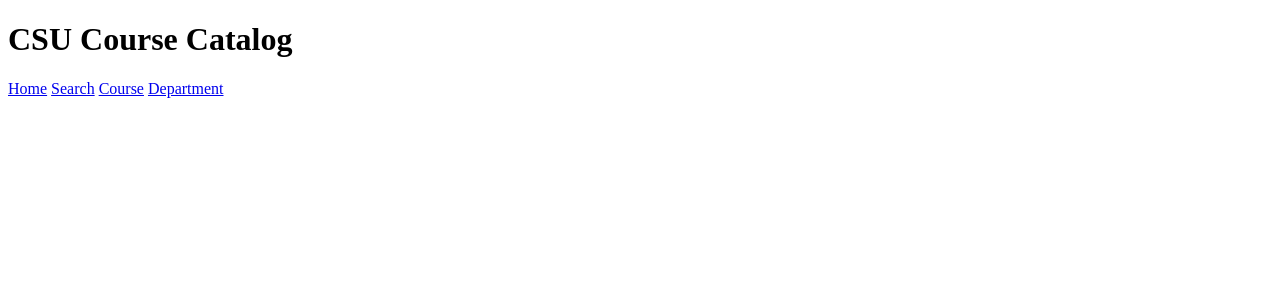
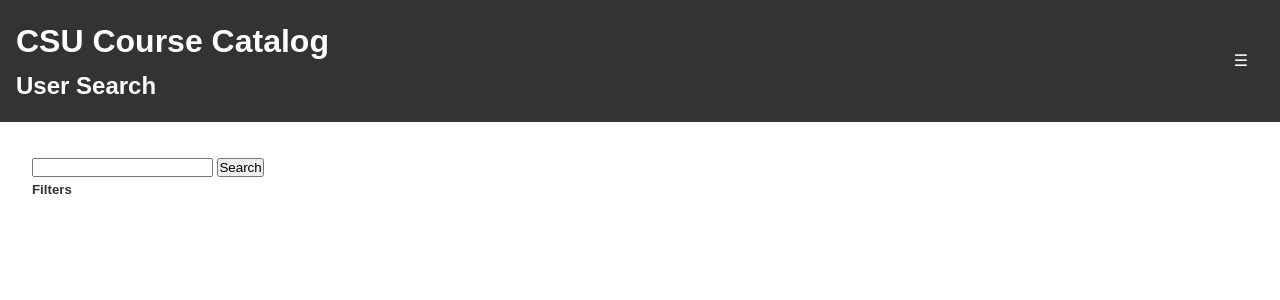
Before and after one commit to nthntbr/CourseCatalog, a Flask app: page /search in a window 1280 px wide. Shown: the top 300 px of the page. Run offline with Flask 3, Linux system fonts and the light colour scheme.

Commit message:
search html+css update

```diff
--- /dev/null
+++ b/static/search.css
@@ -0,0 +1,104 @@
+* {
+    margin: 0;
+    padding: 0;
+    box-sizing: border-box;
+}
+
+body {
+    font-family: Arial, sans-serif;
+    line-height: 1.6;
+    color: #333;
+}
+
+.header {
+    background-color: #333;
+    padding: 1rem;
+    display: flex;
+    justify-content: space-between;
+    align-items: center;
+    position: sticky;
+    top: 0;
+    z-index: 1000;
+}
+
+.header__titles {
+    text-align: left;
+}
+
+.header__title, .header__subtitle {
+    color: #fff;
+    margin-bottom: 0;
+}
+
+.menu {
+    position: relative;
+}
+
+.menu__button {
+    background-color: #333;
+    color: #fff;
+    padding: 0.5rem 1rem;
+    font-size: 16px;
+    border: none;
+    cursor: pointer;
+}
+
+.menu__options {
+    display: none;
+    position: absolute;
+    background-color: #fafafa;
+    box-shadow: 0 1px 5px rgba(0, 0, 0, 0.1);
+    list-style-type: none;
+    right: 0;
+}
+
+.menu__options a {
+    color: #333;
+    padding: 0.75rem 1rem;
+    display: block;
+    font-size: 16px;
+    text-decoration: none;
+}
+
+.menu__options a:hover {
+    background-color: #dbdbdb;
+}
+
+.menu:hover .menu__options {
+    display: block;
+}
+
+.menu:hover .menu__button {
+    background-color: #4d4d4d;
+}
+
+.content {
+    padding: 2rem;
+}
+
+
+.content ul {
+    list-style-type: none;
+}
+
+.course {
+    background-color: #f1f1f1;
+    padding: 1rem;
+    margin-bottom: 1rem;
+    border-radius: 4px;
+    box-shadow: 0 1px 2px rgba(0, 0, 0, 0.1);
+}
+
+.course__header {
+    font-size: 18px;
+    font-weight: bold;
+    margin-bottom: 0.5rem;
+}
+
+.course__detail {
+    margin-left: 1rem;
+}
+
+.course__detail-title {
+    font-weight: bold;
+}
--- a/templates/search.html
+++ b/templates/search.html
@@ -3,13 +3,63 @@
 <head>
     <meta charset="UTF-8">
     <meta name="viewport" content="width=device-width, initial-scale=1.0">
+    <link rel="stylesheet" href="{{ url_for('static', filename='search.css') }}">
+
     <title>Search Page</title>
 </head>
 <body>
-    <h1>CSU Course Catalog</h1>
-    <a href="{{ url_for('home')}}">Home</a>
-    <a href="{{ url_for('search')}}">Search</a>
-    <a href="{{ url_for('course')}}">Course</a>
-    <a href="{{ url_for('department')}}">Department</a>
+    <header class="header">
+        <div class="header__titles">
+            <h1 class="header__title">CSU Course Catalog</h1>
+            <h2 class="header__subtitle">User Search</h2>
+        </div>
+        <nav class="menu">
+            <button class="menu__button">&#9776;</button>
+            <div class="menu__options">
+                <a href="{{ url_for('home')}}">Home</a>
+                <a href="{{ url_for('search')}}">Search</a>
+            </div>
+        </nav>
+    </header>
+
+    <div class="content">
+        <div class="search-bar">
+            <form action="{{ url_for('search') }}" method="post">
+                <input type="text" name="q">
+                <input type="submit" value="Search">
+            </form>
+
+        </div>
+        <div class="filters">
+            <h5>Filters</h5>
+            {% for filter in queryList %}
+                <button>
+                    <a href="{{ url_for('remove_filter', filter=filter) }}">{{filter}}</a>
+                </button>
+            {% endfor %}
+
+        </div>
+
+
+        <ul>
+            {% for department in results %}
+            <h3>{{department[0]}}</h3>
+                {% for c in department[1] %}
+                <li class="course">
+                    <p class="course__header">{{ c.code }} {{ c.name }} ({{ c.credits }} credits)</p>
+                    <div>
+                        {% for key, value in c.items() %}
+                            {% if value is not none and key not in ['code', 'name', 'credits'] %}
+                            {% set s = value.split(':', 1) %}
+                            <p class="course__detail"><span class="course__detail-title">{{ s[0] }}:</span> {{ s[1] }}</p>
+                            {% endif %}
+                        {% endfor %}
+                    </div>
+                </li>
+                {% endfor %}
+                <hr>
+            {% endfor %}
+        </ul>
+    </div>
 </body>
 </html>
```
